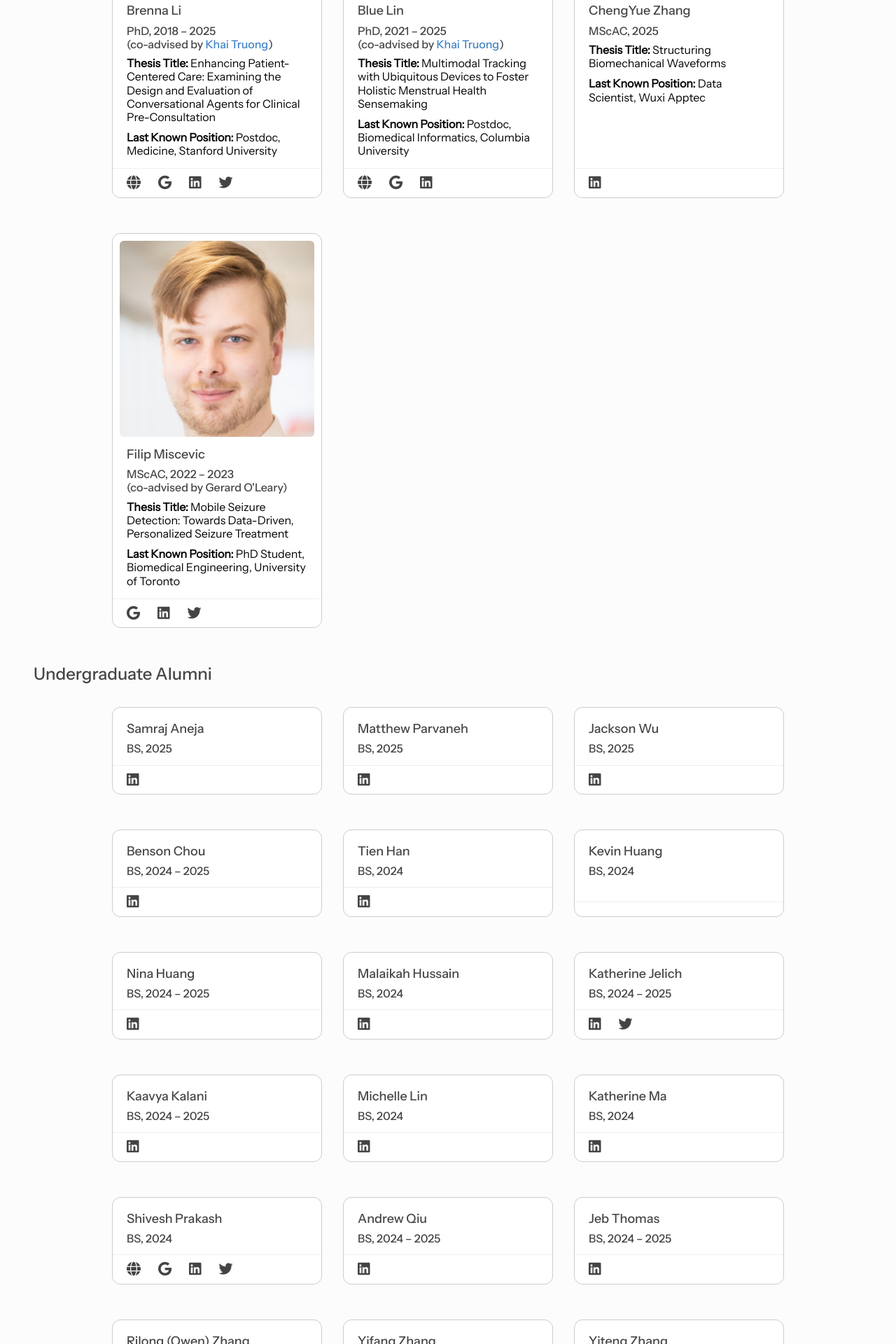
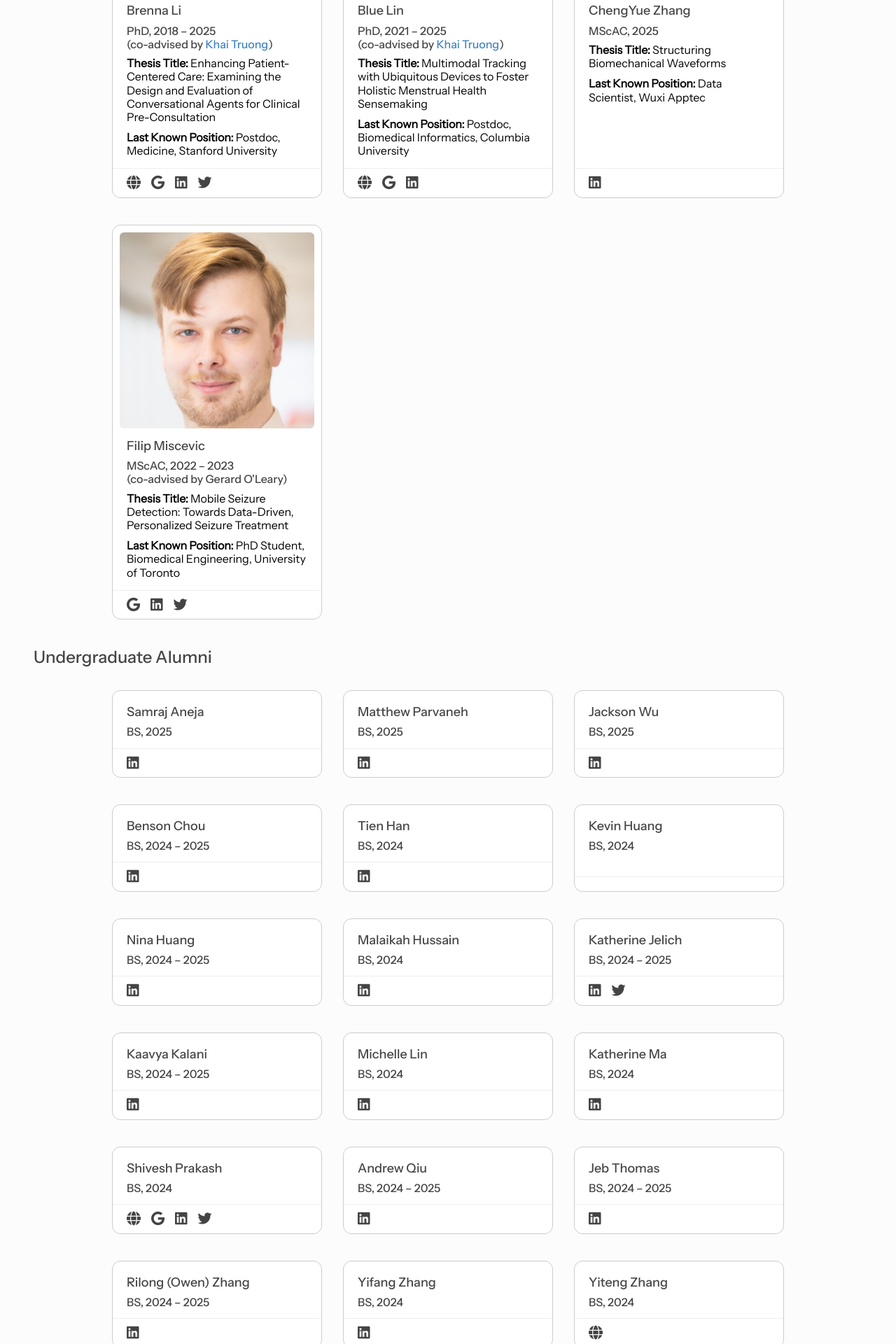
Before and after one commit to chai-toronto/chai-toronto.github.io, a Jekyll site: the page built from alumni/index.html, in a window 1280 px wide. Shown: the part 564-2484 px from the top of the page at 70% size. Built offline with Jekyll 4.4.1, drawn with Linux system fonts in a browser that asks for light colours.

Commit message:
improving people grids

```diff
--- a/_sass/_people_grid.scss
+++ b/_sass/_people_grid.scss
@@ -56,14 +56,14 @@
     min-width: 0;
     width: 100% !important;
     max-width: 100%;
-    margin-bottom: 20px;
+    margin-bottom: 8px;
 
     @include breakpoint-sm-down {
-      margin-bottom: 15px;
+      margin-bottom: 6px;
     }
 
     @include breakpoint-xs-down {
-      margin-bottom: 10px;
+      margin-bottom: 4px;
     }
   }
 
@@ -301,16 +301,13 @@
     i {
       font-size: 20px;
       color: $grayDark;
-      margin-right: 10px;
 
       @include breakpoint-sm-down {
         font-size: 16px;
-        margin-right: 5px;
       }
 
       @include breakpoint-xs-down {
         font-size: 14px;
-        margin-right: 4px;
       }
     }
   }
```
